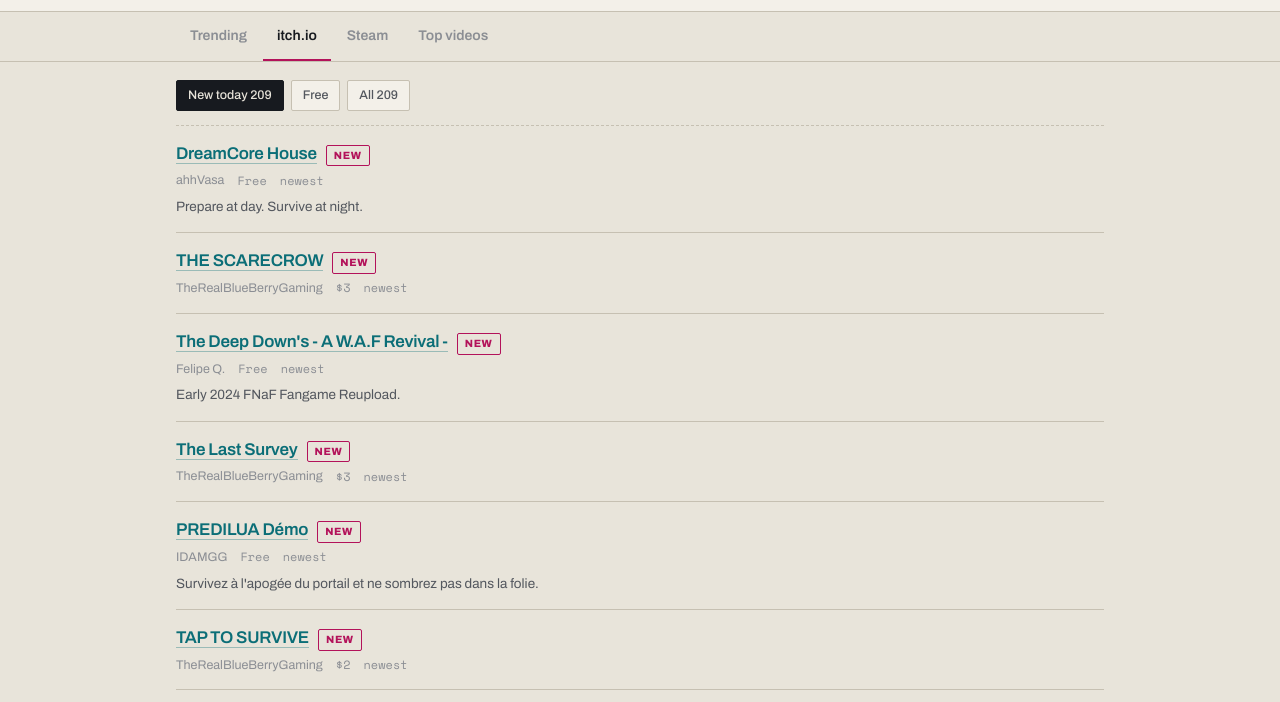
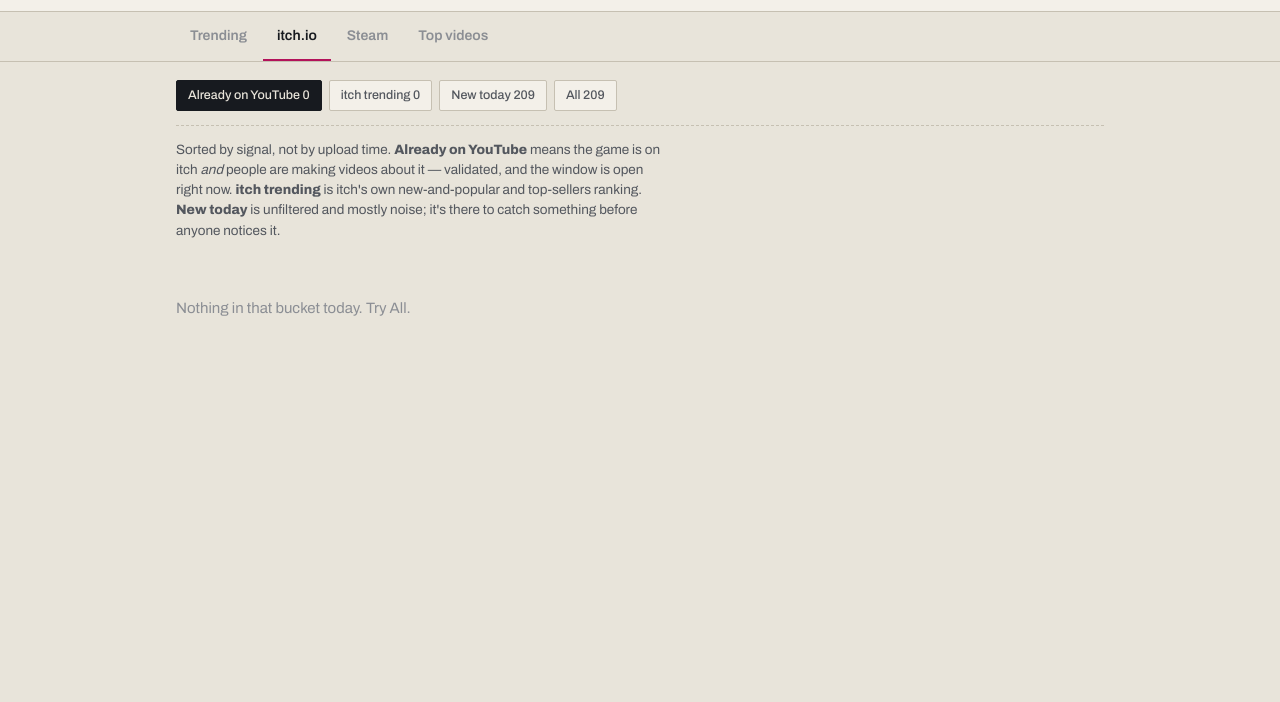
Before and after one commit to JustJackGitty/horror-radar, a website: page docs/index.html in a window 1280 px wide. Both pictures are taken after a click on the tab "itch.io". Shown: the part 91-793 px from the top of the page. Drawn offline with nearby package versions, Linux system fonts and the light colour scheme.

Commit message:
Update index.html

```diff
--- a/docs/index.html
+++ b/docs/index.html
@@ -110,6 +110,7 @@ nav{position:sticky;top:0;z-index:9;background:var(--bg);border-bottom:1px solid
 
   <section id="p-itch" class="hidden">
     <div class="bar" id="itchfilters"></div>
+    <p class="sub">Sorted by signal, not by upload time. <b>Already on YouTube</b> means the game is on itch <em>and</em> people are making videos about it &mdash; validated, and the window is open right now. <b>itch trending</b> is itch's own new-and-popular and top-sellers ranking. <b>New today</b> is unfiltered and mostly noise; it's there to catch something before anyone notices it.</p>
     <div id="itchlist"></div>
   </section>
 
@@ -128,7 +129,7 @@ nav{position:sticky;top:0;z-index:9;background:var(--bg);border-bottom:1px solid
 const $=s=>document.querySelector(s), $$=s=>[...document.querySelectorAll(s)];
 const esc=s=>String(s??"").replace(/[&<>"]/g,c=>({"&":"&amp;","<":"&lt;",">":"&gt;",'"':"&quot;"}[c]));
 const n=v=>v>=1e6?(v/1e6).toFixed(1)+"M":v>=1e3?Math.round(v/1e3)+"K":String(v??0);
-let D=null, tFilter="all", iFilter="new", sFilter="upcoming";
+let D=null, tFilter="all", iFilter="covered", sFilter="upcoming";
 
 $$(".tab").forEach(t=>t.onclick=()=>{
   $$(".tab").forEach(x=>x.setAttribute("aria-selected",x===t));
@@ -168,17 +169,31 @@ function renderTrend(){
 
 function renderItch(){
   let gs=D.itch.slice();
+  if(iFilter==="covered") gs=gs.filter(g=>g.covered);
+  if(iFilter==="trending") gs=gs.filter(g=>g.feedScore>=3);
   if(iFilter==="new") gs=gs.filter(g=>g.isNew);
-  if(iFilter==="free") gs=gs.filter(g=>/free/i.test(g.price));
-  if(!gs.length){ $("#itchlist").innerHTML=`<div class="empty">Nothing matches. Try All.</div>`; return; }
-  $("#itchlist").innerHTML=gs.map(g=>`<article class="row">
+  if(!gs.length){ $("#itchlist").innerHTML=`<div class="empty">Nothing in that bucket today. Try All.</div>`; return; }
+
+  $("#itchlist").innerHTML=gs.map(g=>{
+    const c=g.covered;
+    return `<article class="row">
     <div>
-      <div class="rt"><h3><a href="${esc(g.url)}" target="_blank" rel="noopener">${esc(g.name)}</a></h3>${g.isNew?pill("new"):""}</div>
-      <div class="meta"><span class="dev">${esc(g.author||"unknown")}</span><span class="mono">${esc(g.price)}</span><span class="mono">${esc((g.feeds||[]).join(" · "))}</span></div>
+      <div class="rt">
+        <h3><a href="${esc(g.url)}" target="_blank" rel="noopener">${esc(g.name)}</a></h3>
+        ${c?pill(c.status==="climbing"||c.status==="new"?"climbing":"steady"):""}
+        ${g.isNew&&!c?pill("new"):""}
+      </div>
+      <div class="meta">
+        <span class="dev">${esc(g.author||"unknown")}</span>
+        <span class="mono">${esc(g.price)}</span>
+        <span class="mono">${esc((g.feeds||[]).filter(f=>f!=="newest").join(" · ")||"newest only")}</span>
+        <span class="score"><span class="track"><span class="fill" style="width:${g.score}%"></span></span>${g.score}</span>
+      </div>
       ${g.blurb?`<p class="blurb">${esc(g.blurb)}</p>`:""}
+      ${c?`<p class="blurb"><span class="up">Already on YouTube</span> — ${n(c.views)} views across ${c.videos} videos from ${c.channels} channel${c.channels===1?"":"s"}.</p>`:""}
     </div>
-    <div></div>
-  </article>`).join("");
+    <div class="num mono">${c?`<b>${n(c.views)}</b>yt views`:`<b>—</b>no coverage`}</div>
+  </article>`;}).join("");
 }
 
 function renderSteam(){
@@ -230,8 +245,9 @@ fetch("data/latest.json?t="+Date.now())
     }
     function itchFilters(){
       filters("#itchfilters",[
+        ["covered","Already on YouTube "+d.itch.filter(g=>g.covered).length],
+        ["trending","itch trending "+d.itch.filter(g=>g.feedScore>=3).length],
         ["new","New today "+d.itch.filter(g=>g.isNew).length],
-        ["free","Free"],
         ["all","All "+d.itch.length]
       ],iFilter,k=>{ iFilter=k; itchFilters(); renderItch(); });
     }
```
